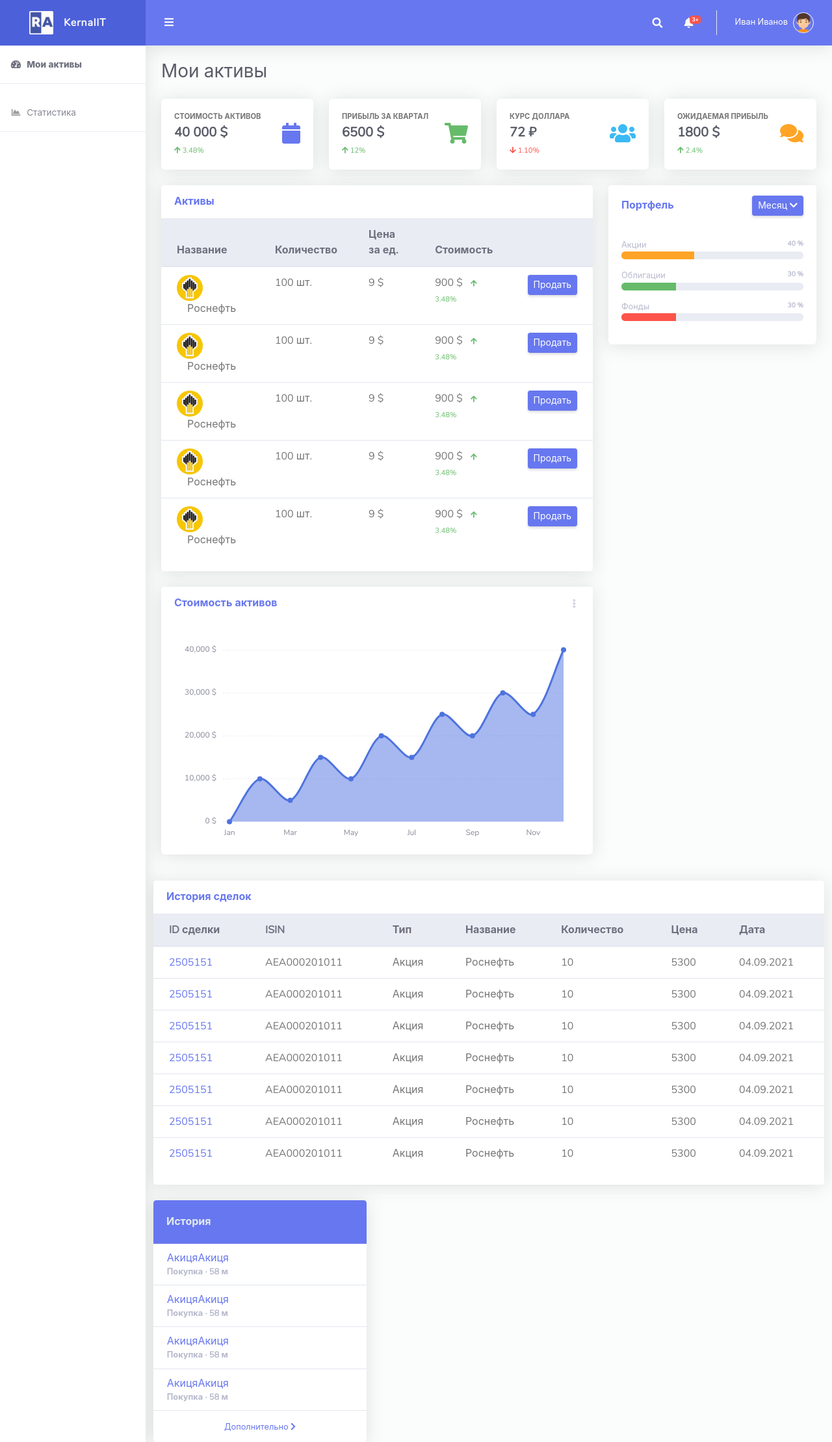
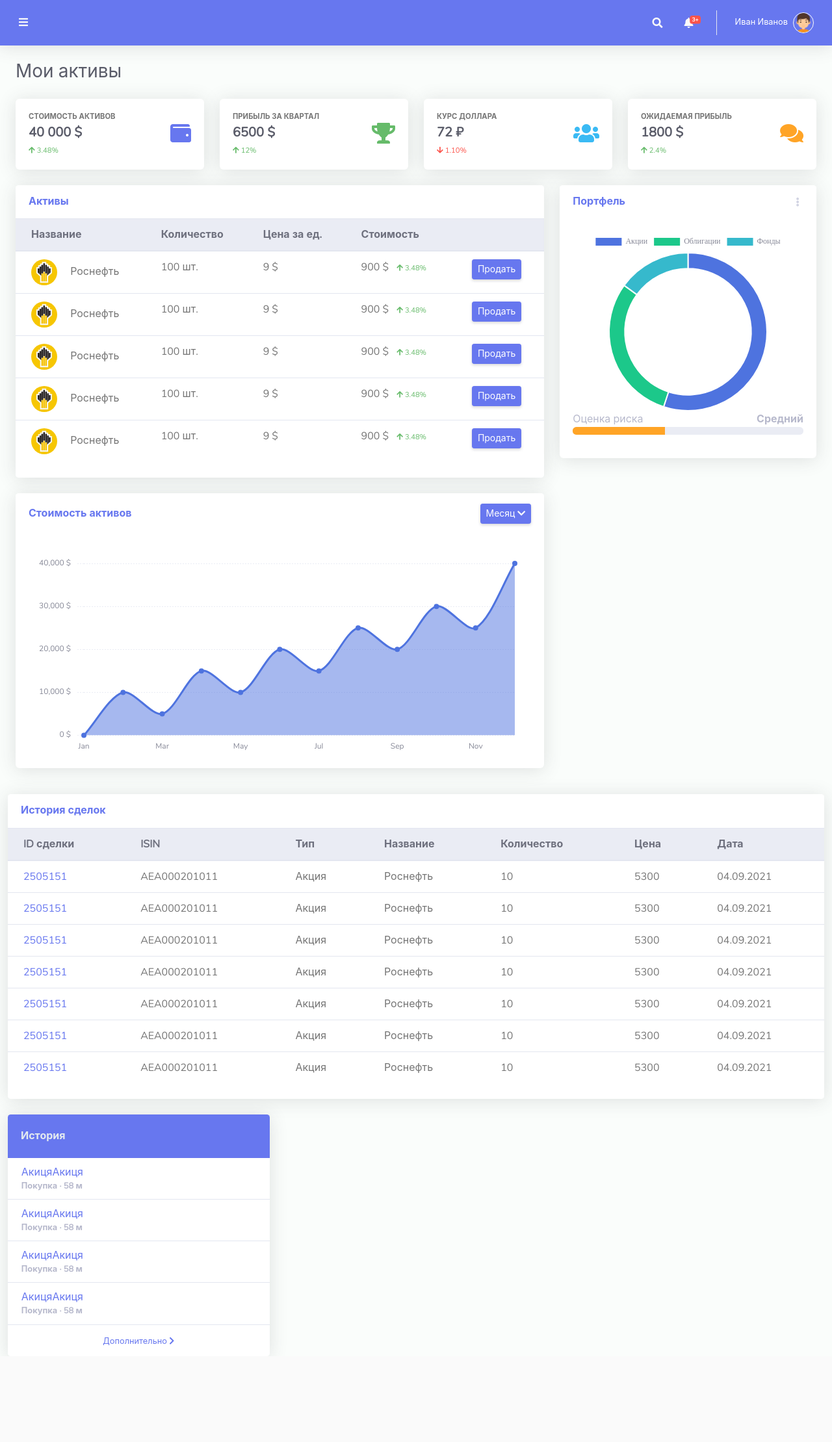
Before and after one commit to PythonTrip/DB_fintech_accenture, a Django app: page / in a window 1280 px wide. Shown: the whole page at 65% size. After the commit the page ends 2074 px from the top, so only its background shows below. Run offline with Django 3.2, Linux system fonts and the light colour scheme; some libraries are stand-ins or nearby versions.

Commit message:
add pie chart

```diff
--- a/static/js/demo/chart-area-demo.js
+++ b/static/js/demo/chart-area-demo.js
@@ -1,4 +1,3 @@
-// Set new default font family and font color to mimic Bootstrap's default styling
 Chart.defaults.global.defaultFontFamily = 'Nunito', '-apple-system,system-ui,BlinkMacSystemFont,"Segoe UI",Roboto,"Helvetica Neue",Arial,sans-serif';
 Chart.defaults.global.defaultFontColor = '#858796';
 
@@ -27,7 +26,6 @@ function number_format(number, decimals, dec_point, thousands_sep) {
   return s.join(dec);
 }
 
-// Area Chart Example
 var ctx = document.getElementById("myAreaChart");
 var myLineChart = new Chart(ctx, {
   type: 'line',
--- a/static/js/demo/chart-pie-demo.js
+++ b/static/js/demo/chart-pie-demo.js
@@ -7,7 +7,7 @@ var ctx = document.getElementById("myPieChart");
 var myPieChart = new Chart(ctx, {
   type: 'doughnut',
   data: {
-    labels: ["Direct", "Referral", "Social"],
+    labels: ["Акции", "Облигации", "Фонды"],
     datasets: [{
       data: [55, 30, 15],
       backgroundColor: ['#4e73df', '#1cc88a', '#36b9cc'],
@@ -28,7 +28,7 @@ var myPieChart = new Chart(ctx, {
       caretPadding: 10,
     },
     legend: {
-      display: false
+      display: true
     },
     cutoutPercentage: 80,
   },
--- a/templates/index.html
+++ b/templates/index.html
@@ -9,7 +9,7 @@
   <meta name="viewport" content="width=device-width, initial-scale=1, shrink-to-fit=no">
   <meta name="description" content="">
   <meta name="author" content="">
-  <title>RuangAdmin - Dashboard</title>
+  <title>Kernal IT</title>
   <link href="../static/vendor/fontawesome-free/css/all.min.css" rel="stylesheet" type="text/css">
   <link href="../static/vendor/bootstrap/css/bootstrap.min.css" rel="stylesheet" type="text/css">
   <link href="../static/css/ruang-admin.min.css" rel="stylesheet">
@@ -18,7 +18,7 @@
 <body id="page-top">
   <div id="wrapper">
     <!-- Sidebar -->
-    <ul class="navbar-nav sidebar sidebar-light accordion " id="accordionSidebar">
+    <!-- <ul class="navbar-nav sidebar sidebar-light accordion " id="accordionSidebar">
       <a class="sidebar-brand d-flex align-items-center justify-content-center" href="index.html">
         <div class="sidebar-brand-icon">
           <img src="../static/img/logo/logo2.png">
@@ -40,7 +40,7 @@
       </li>
       <hr class="sidebar-divider">
 
-    </ul>
+    </ul> -->
     <!-- Sidebar -->
     <div id="content-wrapper" class="d-flex flex-column">
       <div id="content">
@@ -137,7 +137,7 @@
                       </div>
                     </div>
                     <div class="col-auto">
-                      <i class="fas fa-calendar fa-2x text-primary"></i>
+                      <i class="fas fa-wallet fa-2x text-primary"></i>
                     </div>
                   </div>
                 </div>
@@ -157,7 +157,7 @@
                       </div>
                     </div>
                     <div class="col-auto">
-                      <i class="fas fa-shopping-cart fa-2x text-success"></i>
+                      <i class="fas fa-trophy fa-2x text-success"></i><i class="fas fa-treasure-chest"></i>
                     </div>
                   </div>
                 </div>
@@ -302,22 +302,22 @@
                 <div class="card-header py-3 d-flex flex-row align-items-center justify-content-between">
                   <h6 class="m-0 font-weight-bold text-primary">Портфель</h6>
                   <div class="dropdown no-arrow">
-                                <a class="dropdown-toggle btn btn-primary btn-sm" href="#" role="button" id="dropdownMenuLink"
-                                  data-toggle="dropdown" aria-haspopup="true" aria-expanded="false">
-                                  Месяц <i class="fas fa-chevron-down"></i>
+                    <a class="dropdown-toggle" href="#" role="button" id="dropdownMenuLink" data-toggle="dropdown"
+                      aria-haspopup="true" aria-expanded="false">
+                      <i class="fas fa-ellipsis-v fa-sm fa-fw text-gray-400"></i>
                     </a>
                     <div class="dropdown-menu dropdown-menu-right shadow animated--fade-in"
                       aria-labelledby="dropdownMenuLink">
                       <div class="dropdown-header">Период</div>
                       <a class="dropdown-item" href="#">Сегодня</a>
                       <a class="dropdown-item" href="#">Неделя</a>
-                                  <a class="dropdown-item active" href="#">Месяц</a>
+                      <a class="dropdown-item" href="#">Месяц</a>
                       <a class="dropdown-item" href="#">Год</a>
                     </div>
                   </div>
                 </div>
                 <div class="card-body">
-                              <div class="mb-3">
+                  <!-- <div class="mb-3">
                     <div class="small text-gray-500">Акции
                       <div class="small float-right"><b>40 %</b></div>
                     </div>
@@ -343,6 +343,20 @@
                       <div class="progress-bar bg-danger" role="progressbar" style="width: 30%" aria-valuenow="30"
                         aria-valuemin="0" aria-valuemax="100"></div>
                     </div>
+                  </div> -->
+
+                  <div class="chart-pie">
+                    <canvas id="myPieChart"></canvas>
+                  </div>
+
+                  <div class="mb-3">
+                    <div class=" text-gray-500">Оценка риска
+                      <div class=" float-right"><b>Средний</b></div>
+                    </div>
+                    <div class="progress" style="height: 12px;">
+                      <div class="progress-bar bg-warning" role="progressbar" style="width: 40%" aria-valuenow="40"
+                        aria-valuemin="0" aria-valuemax="100"></div>
+                    </div>
                   </div>
                 </div>
               </div>
@@ -353,16 +367,16 @@
                 <div class="card-header py-3 d-flex flex-row align-items-center justify-content-between">
                   <h6 class="m-0 font-weight-bold text-primary">Стоимость активов</h6>
                   <div class="dropdown no-arrow">
-                    <a class="dropdown-toggle" href="#" role="button" id="dropdownMenuLink" data-toggle="dropdown"
-                      aria-haspopup="true" aria-expanded="false">
-                      <i class="fas fa-ellipsis-v fa-sm fa-fw text-gray-400"></i>
+                    <a class="dropdown-toggle btn btn-primary btn-sm" href="#" role="button" id="dropdownMenuLink"
+                      data-toggle="dropdown" aria-haspopup="true" aria-expanded="false">
+                      Месяц <i class="fas fa-chevron-down"></i>
                     </a>
                     <div class="dropdown-menu dropdown-menu-right shadow animated--fade-in"
                       aria-labelledby="dropdownMenuLink">
                       <div class="dropdown-header">Период</div>
                       <a class="dropdown-item" href="#">Сегодня</a>
                       <a class="dropdown-item" href="#">Неделя</a>
-                      <a class="dropdown-item" href="#">Месяц</a>
+                      <a class="dropdown-item active" href="#">Месяц</a>
                       <a class="dropdown-item" href="#">Год</a>
                     </div>
                   </div>
@@ -541,6 +555,7 @@
   <script src="../static/js/ruang-admin.min.js"></script>
   <script src="../static/vendor/chart.js/Chart.min.js"></script>
   <script src="../static/js/demo/chart-area-demo.js"></script>
+  <script src="../static/js/demo/chart-pie-demo.js"></script>
 </body>
 
 </html>
```
Lines whose indentation alone changed are shown as unchanged.
